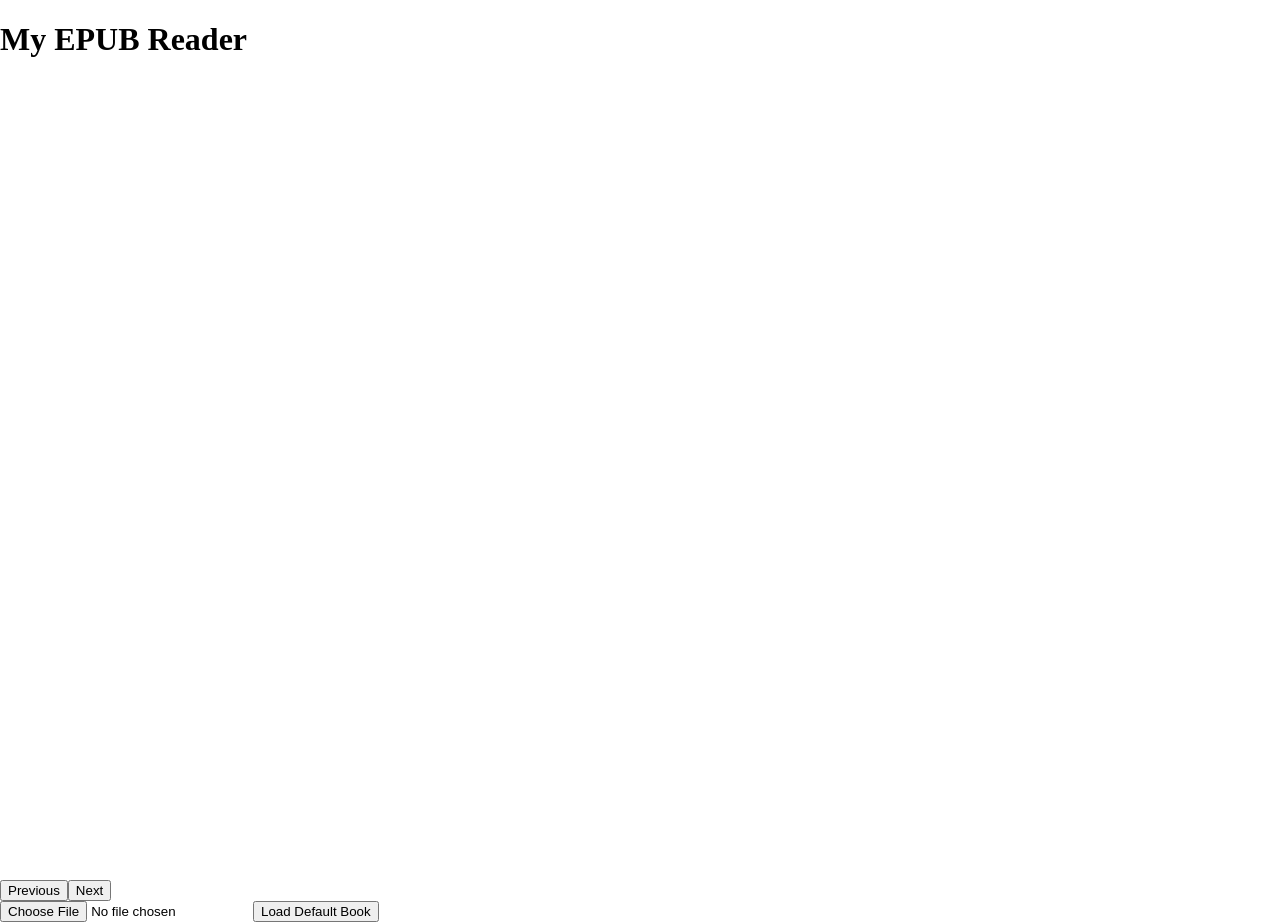
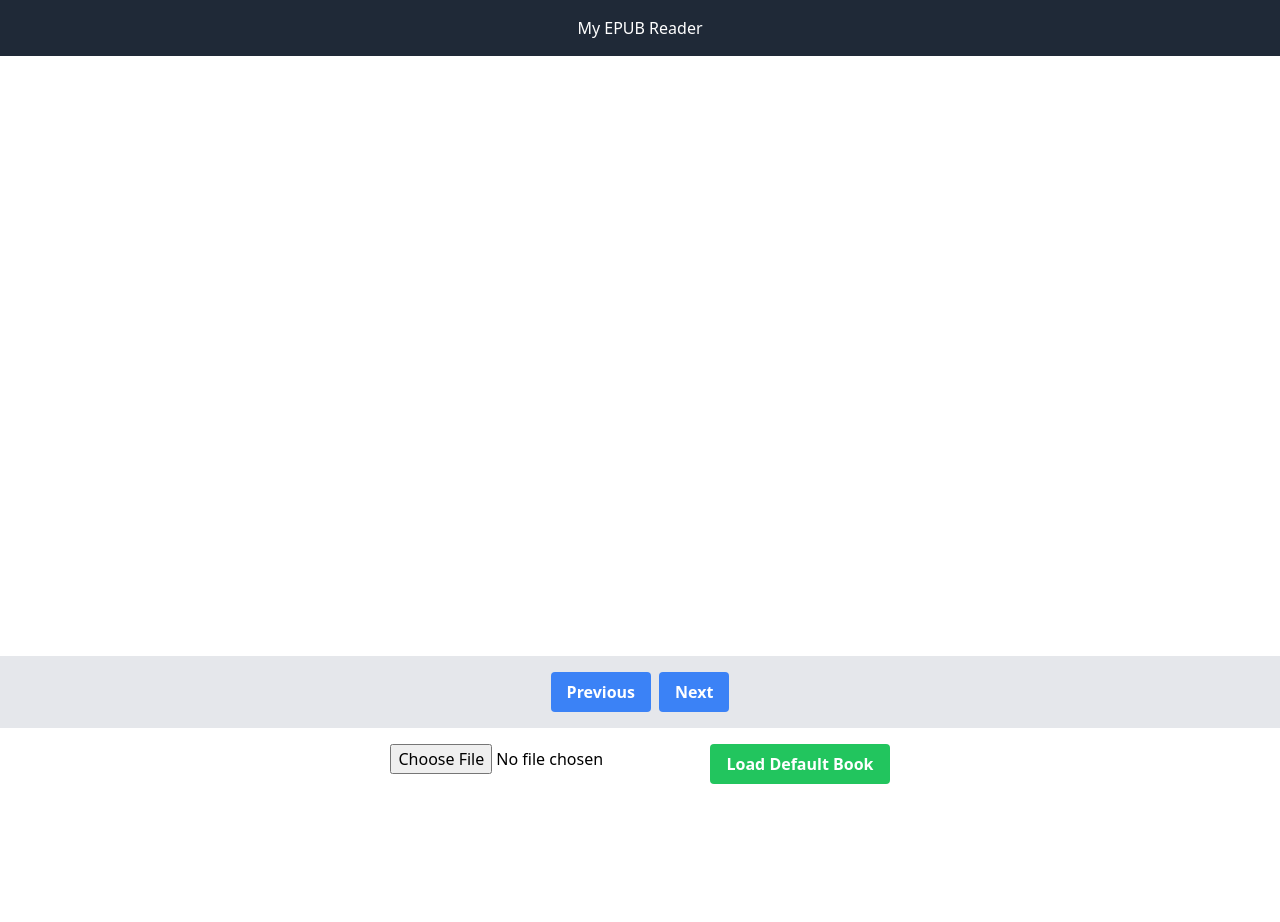
Before and after one commit to pranavmodi/readAI, a Vue app in the folder epub-reader-frontend/: page / in a window 1280 px wide. After the commit the page ends 800 px from the top, so only its background shows below. Built offline with nearby package versions, Linux system fonts and the light colour scheme; no server answers.

Commit message:
update style

```diff
--- a/epub-reader-frontend/src/App.vue
+++ b/epub-reader-frontend/src/App.vue
@@ -1,19 +1,28 @@
 <template>
-  <div id="app">
-    <header>
+  <div id="app" class="flex flex-col h-screen">
+    <header class="bg-gray-800 text-white text-center p-4">
       <h1>My EPUB Reader</h1>
     </header>
-    <main>
-      <div id="book-area"></div>
+    <main class="flex-grow overflow-auto">
+      <div id="book-area" class="h-full"></div>
     </main>
-    <footer>
-      <button @click="prevPage">Previous</button>
-      <button @click="nextPage">Next</button>
+    <footer class="flex justify-center bg-gray-200 p-4">
+      <button @click="prevPage" class="bg-blue-500 hover:bg-blue-700 text-white font-bold py-2 px-4 rounded mr-2">
+        Previous
+      </button>
+      <button @click="nextPage" class="bg-blue-500 hover:bg-blue-700 text-white font-bold py-2 px-4 rounded">
+        Next
+      </button>
     </footer>
-    <input type="file" @change="onFileChange">
-    <button @click="loadDefaultBook">Load Default Book</button>
+    <div class="flex justify-center p-4">
+      <input type="file" @change="onFileChange" class="mr-2">
+      <button @click="loadDefaultBook" class="bg-green-500 hover:bg-green-700 text-white font-bold py-2 px-4 rounded">
+        Load Default Book
+      </button>
+    </div>
   </div>
 </template>
+
 
 <script>
 import ePub from 'epubjs';
@@ -114,15 +123,4 @@ export default {
 </script>
 
 <style>
-#book-area {
-  width: 100vw;
-  height: 100vh;
-  /* Add additional styling as needed */
-}
-/* You might want to style the body or the main container to ensure it takes full height */
-html, body, #app {
-  height: 100vh;
-  margin: 0;
-  padding: 0;
-}
 </style>
--- a/epub-reader-frontend/tailwind.config.js
+++ b/epub-reader-frontend/tailwind.config.js
@@ -1,6 +1,10 @@
 /** @type {import('tailwindcss').Config} */
 module.exports = {
-  content: [],
+  content: [
+    "./src/**/*.{vue,js,ts,jsx,tsx}",
+    // Add other paths here where Tailwind should look for classes
+    // e.g., "./public/index.html" if you're using plain HTML files
+  ],
   theme: {
     extend: {},
   },
```
Also changed, not shown: epub-reader-frontend/src/main.js (+4 -3 lines).
